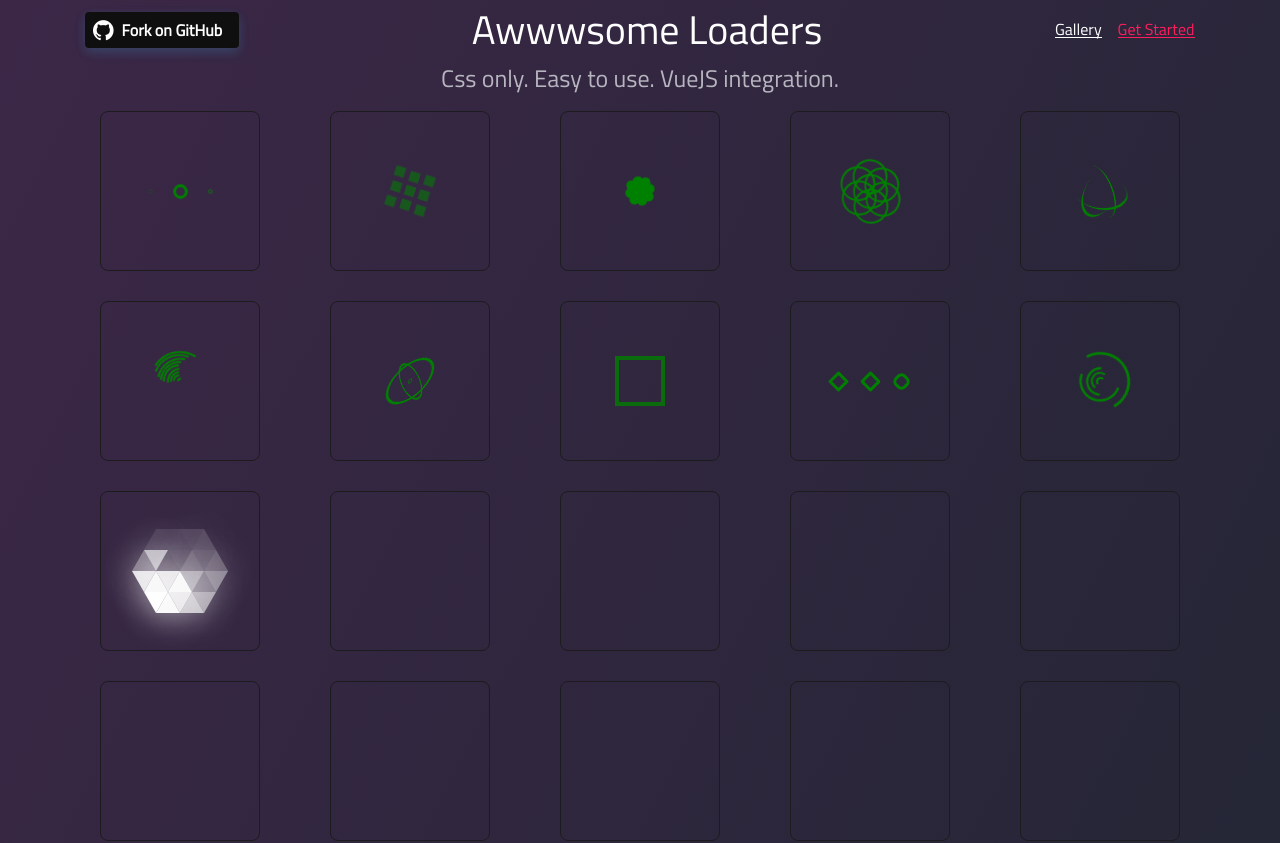
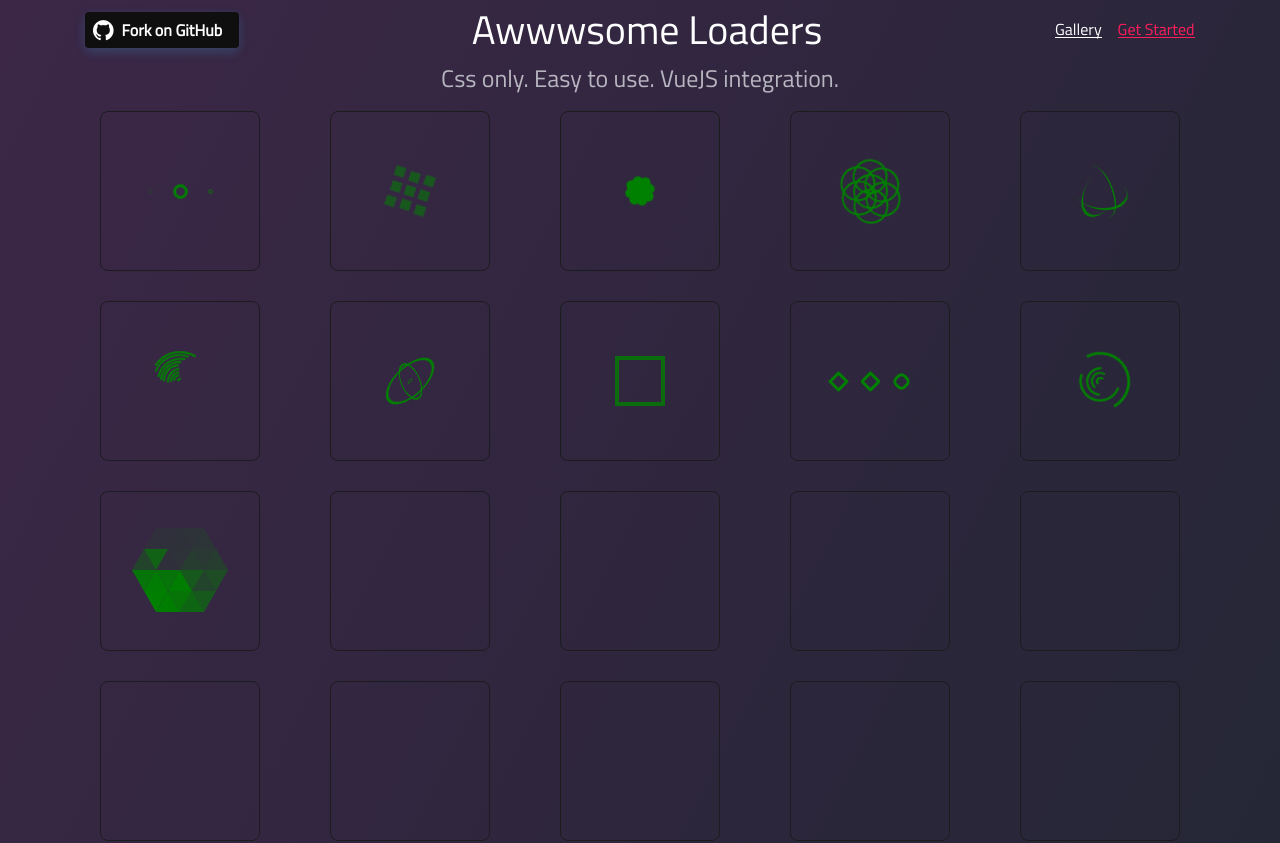
Before and after one commit to epicmaxco/epic-spinners-landing, a Vue app: page /#/ in a window 1280 px wide. Shown: the top 843 px of the page. Built offline with nearby package versions, Linux system fonts and the light colour scheme.

Commit message:
feat(diamond spinner): configurable styles

```diff
--- a/src/components/LoadersGallery.vue
+++ b/src/components/LoadersGallery.vue
@@ -94,7 +94,9 @@
     </div>
     <div class="gallery-item-container">
       <loaders-gallery-item>
-        <diamond-spinner/>
+        <diamond-spinner
+          :color="spinnerColor"
+        />
       </loaders-gallery-item>
     </div>
     <div class="gallery-item-container">
--- a/src/components/spinners/DiamondSpinner.vue
+++ b/src/components/spinners/DiamondSpinner.vue
@@ -1,39 +1,39 @@
 <template>
-  <div class="diamond-spinner">
+  <div class="diamond-spinner" :style="spinnerStyle">
     <div class="diamond-spinner-row">
-      <div class="arrow up outer outer-18"></div>
-      <div class="arrow down outer outer-17"></div>
-      <div class="arrow up outer outer-16"></div>
-      <div class="arrow down outer outer-15"></div>
-      <div class="arrow up outer outer-14"></div>
+      <div class="arrow up outer outer-18" :style="outerArrowsStyles[18]"></div>
+      <div class="arrow down outer outer-17" :style="outerArrowsStyles[17]"></div>
+      <div class="arrow up outer outer-16" :style="outerArrowsStyles[16]"></div>
+      <div class="arrow down outer outer-15" :style="outerArrowsStyles[15]"></div>
+      <div class="arrow up outer outer-14" :style="outerArrowsStyles[14]"></div>
     </div>
 
     <div class="diamond-spinner-row">
-      <div class="arrow up outer outer-1"></div>
-      <div class="arrow down outer outer-2"></div>
-      <div class="arrow up inner inner-6"></div>
-      <div class="arrow down inner inner-5"></div>
-      <div class="arrow up inner inner-4"></div>
-      <div class="arrow down outer outer-13"></div>
-      <div class="arrow up outer outer-12"></div>
+      <div class="arrow up outer outer-1" :style="outerArrowsStyles[1]"></div>
+      <div class="arrow down outer outer-2" :style="outerArrowsStyles[2]"></div>
+      <div class="arrow up inner inner-6" :style="innerArrowsStyles[6]"></div>
+      <div class="arrow down inner inner-5" :style="innerArrowsStyles[5]"></div>
+      <div class="arrow up inner inner-4" :style="innerArrowsStyles[4]"></div>
+      <div class="arrow down outer outer-13" :style="outerArrowsStyles[13]"></div>
+      <div class="arrow up outer outer-12" :style="outerArrowsStyles[12]"></div>
     </div>
 
     <div class="diamond-spinner-row">
-      <div class="arrow down outer outer-3"></div>
-      <div class="arrow up outer outer-4"></div>
-      <div class="arrow down inner inner-1"></div>
-      <div class="arrow up inner inner-2"></div>
-      <div class="arrow down inner inner-3"></div>
-      <div class="arrow up outer outer-11"></div>
-      <div class="arrow down outer outer-10"></div>
+      <div class="arrow down outer outer-3" :style="outerArrowsStyles[3]"></div>
+      <div class="arrow up outer outer-4" :style="outerArrowsStyles[4]"></div>
+      <div class="arrow down inner inner-1" :style="innerArrowsStyles[1]"></div>
+      <div class="arrow up inner inner-2" :style="innerArrowsStyles[2]"></div>
+      <div class="arrow down inner inner-3" :style="innerArrowsStyles[3]"></div>
+      <div class="arrow up outer outer-11" :style="outerArrowsStyles[11]"></div>
+      <div class="arrow down outer outer-10" :style="outerArrowsStyles[10]"></div>
     </div>
 
     <div class="diamond-spinner-row">
-      <div class="arrow down outer outer-5"></div>
-      <div class="arrow up outer outer-6"></div>
-      <div class="arrow down outer outer-7"></div>
-      <div class="arrow up outer outer-8"></div>
-      <div class="arrow down outer outer-9"></div>
+      <div class="arrow down outer outer-5" :style="outerArrowsStyles[5]"></div>
+      <div class="arrow up outer outer-6" :style="outerArrowsStyles[6]"></div>
+      <div class="arrow down outer outer-7" :style="outerArrowsStyles[7]"></div>
+      <div class="arrow up outer outer-8" :style="outerArrowsStyles[8]"></div>
+      <div class="arrow down outer outer-9" :style="outerArrowsStyles[9]"></div>
     </div>
   </div>
 </template>
@@ -45,46 +45,67 @@
     props: {
       animationDuration: {
         type: Number,
-        default: 1200
+        default: 1000
       },
-      circleSize: {
+      size: {
         type: Number,
-        default: 15
+        default: 86
       },
       color: {
         type: String,
         default: '#fff'
-      },
-      circlesNum: {
-        type: Number,
-        default: 3
+      }
+    },
+
+    data () {
+      return {
+        outerArrowsNum: 18,
+        innerArrowsNum: 6
       }
     },
 
     computed: {
-      circleStyle () {
+      spinnerStyle () {
         return {
-          borderColor: this.color,
-          animationDuration: `${this.animationDuration}ms`,
-          height: `${this.circleSize}px`,
-          width: `${this.circleSize}px`,
-          marginLeft: `${this.circleSize * 1.125}px`
+          height: `${this.size}px`,
+          width: `${this.size}px`
+        }
+      },
+      arrowStyle () {
+        const arrowSizeModifier = 7.1666
+        const arrowSize = this.size / arrowSizeModifier
+
+        return {
+          margin: `0 ${-arrowSize / 2}px`,
+          borderLeft: `${arrowSize}px solid transparent`,
+          borderRight: `${arrowSize}px solid transparent`,
+          borderBottom: `${arrowSize * 1.8}px solid ${this.color}`,
+          animationDuration: `${this.animationDuration}ms`
         }
       },
 
-      circlesStyles () {
-        const circlesStyles = []
-        const delay = 150
+      outerArrowsStyles () {
+        const outerStyles = {}
 
-        for (let i = 1; i <= this.circlesNum; i++) {
-          const style = Object.assign({
-            animationDelay: `${i * delay}ms`
-          }, this.circleStyle)
-
-          circlesStyles.push(style)
+        for (let i = 1; i <= this.outerArrowsNum; i++) {
+          outerStyles[i] = Object.assign({
+            animationDelay: `${-this.animationDuration / this.outerArrowsNum * i}ms`
+          }, this.arrowStyle)
         }
 
-        return circlesStyles
+        return outerStyles
+      },
+
+      innerArrowsStyles () {
+        const innerStyles = {}
+
+        for (let i = 1; i <= this.innerArrowsNum; i++) {
+          innerStyles[i] = Object.assign({
+            animationDelay: `${-this.animationDuration / this.innerArrowsNum * i}ms`
+          }, this.arrowStyle)
+        }
+
+        return innerStyles
       }
     }
   }
@@ -108,31 +129,14 @@
   .arrow {
     width: 0;
     height: 0;
-    margin: 0 (-$size / 2);
-    border-left: $size solid transparent;
-    border-right: $size solid transparent;
-    border-bottom: ($size * 1.8) solid $color;
-    animation: blink $time + s infinite;
-    filter: drop-shadow(0 0 ($size * 1.5) $color);
+    animation: diamond-spinner-animation $time + s infinite;
 
     &.down {
       transform: rotate(180deg);
     }
-
-    @for $i from 1 through 18 {
-      &.outer-#{$i} {
-        animation-delay: -($time / 18) * $i + s;
-      }
-    }
-
-    @for $i from 1 through 6 {
-      &.inner-#{$i} {
-        animation-delay: -($time / 6) * $i + s;
-      }
-    }
   }
 
-  @keyframes blink {
+  @keyframes diamond-spinner-animation {
     0% { opacity: 0.1; }
     30% { opacity: 1; }
     100% { opacity: 0.1; }
```
